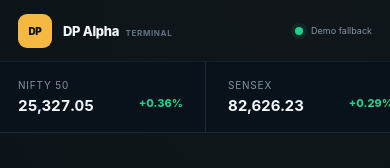
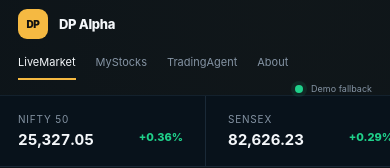
Before and after one commit to rogerdc17/global-markets-platform, a Next.js app: page / in a window 390 px wide. Shown: the top 168 px of the page. Built offline with nearby package versions, Linux system fonts and the light colour scheme; no server answers.

Commit message:
Fix mobile navigation visibility

```diff
--- a/app/globals.css
+++ b/app/globals.css
@@ -192,17 +192,51 @@
 footer span { max-width: 760px; text-align: right; }
 
 @media (max-width: 1050px) {
-  .nav-shell { grid-template-columns: 1fr auto; }
-  .desktop-nav { display: none; }
+  .nav-shell {
+    grid-template-columns: 1fr auto;
+    grid-template-rows: auto auto;
+    align-items: center;
+    padding-top: 8px;
+  }
+  .desktop-nav {
+    display: flex;
+    grid-column: 1 / -1;
+    width: 100%;
+    gap: 22px;
+    overflow-x: auto;
+    overscroll-behavior-x: contain;
+    scrollbar-width: none;
+    -webkit-overflow-scrolling: touch;
+    padding: 2px 0 0;
+  }
+  .desktop-nav::-webkit-scrollbar { display: none; }
+  .desktop-nav a {
+    flex: 0 0 auto;
+    padding: 12px 0 10px;
+    white-space: nowrap;
+  }
   .dashboard { grid-template-columns: 1fr; }
   .side-column { display: grid; grid-template-columns: 1fr 1fr; }
   .hero { grid-template-columns: 1fr 280px; }
   .roadmap { grid-template-columns: 1fr; }
 }
 @media (max-width: 760px) {
-  .nav-shell { padding: 0 18px; min-height: 62px; }
+  .nav-shell {
+    padding: 8px 18px 0;
+    min-height: 96px;
+    row-gap: 2px;
+  }
   .brand { font-size: 13px; }
+  .brand-terminal { display: none; }
+  .brand-mark { width: 30px; height: 30px; }
   .session-pill { font-size: 9px; }
+  .desktop-nav {
+    gap: 20px;
+    font-size: 11px;
+  }
+  .desktop-nav a {
+    padding: 11px 0 9px;
+  }
   .index-strip-inner { min-width: 760px; padding: 0 18px; }
   .hero { grid-template-columns: 1fr; padding: 50px 18px 40px; }
   .hero h1 { font-size: clamp(48px, 15vw, 68px); }
```
